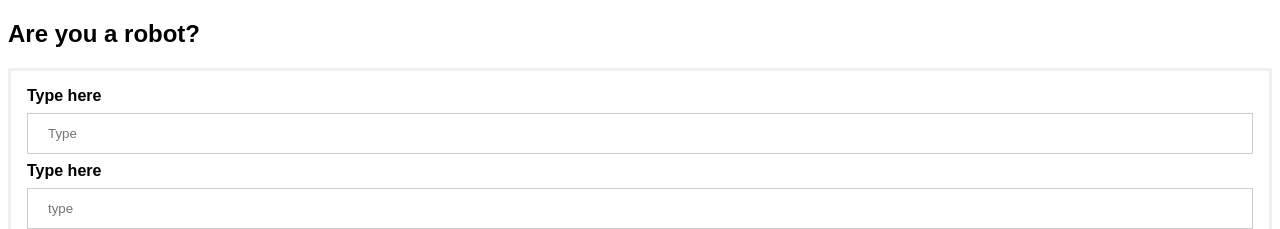
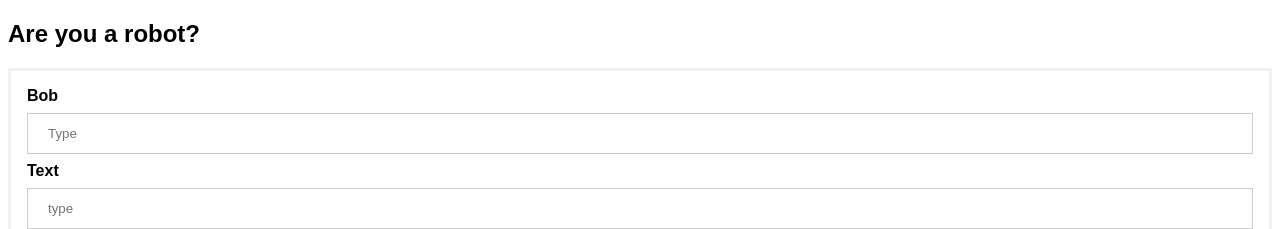
Before and after one commit to KidBookReviews/idk.github.io, a plain HTML site: page index.html in a window 1280 px wide. Shown: the top 229 px of the page. Drawn offline with Linux system fonts and the light colour scheme.

Commit message:
Update index.html

```diff
--- a/index.html
+++ b/index.html
@@ -74,10 +74,10 @@ span.psw {
 
 
   <div class="container">
-    <label for="uname"><b>Type here</b></label>
+    <label for="uname"><b>Bob</b></label>
     <input type="text" placeholder="Type" name="uname" required>
 
-    <label for="psw"><b>Type here</b></label>
+    <label for="psw"><b>Text</b></label>
     <input type="password" placeholder="type" name="psw" required>
 
     <button type="submit">Click when done</button>
```
